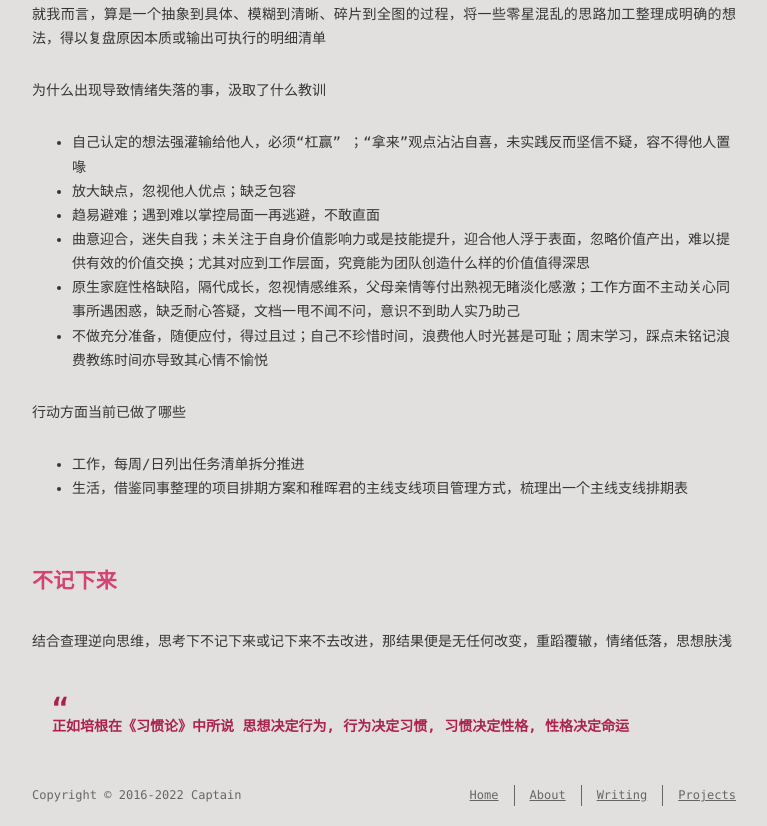
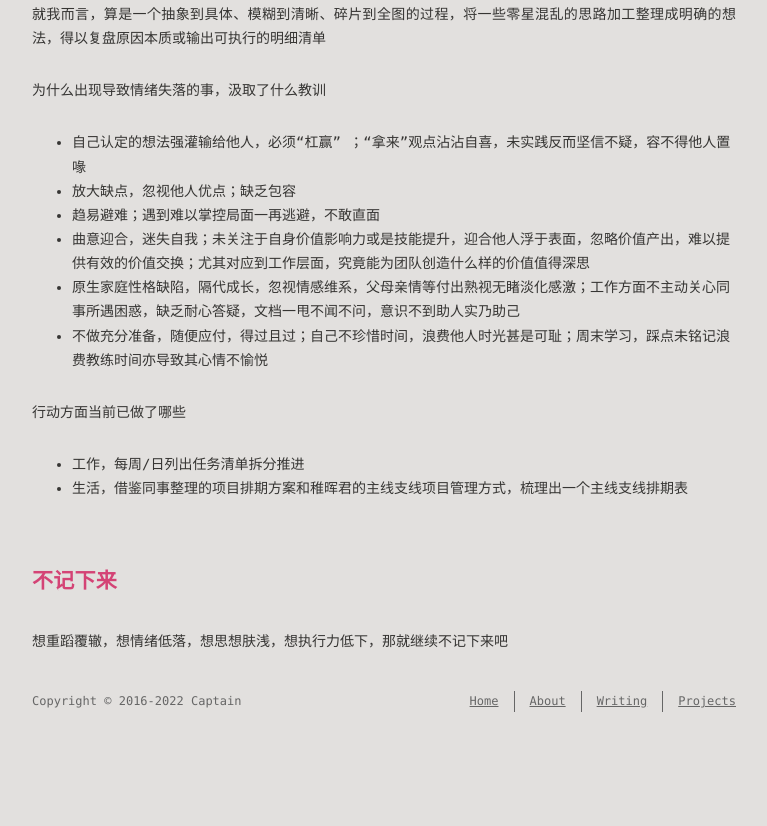
Before and after one commit to keatingnobug/keatingnobug.github.io, a plain HTML site: page 2022/10/25/记记记记记下来/index.html in a window 1280 px wide. Shown: the part 521-1347 px from the top of the page, without its empty margins (256-1023 px from the left). After the commit the page ends 1253 px from the top, so only its background shows below. Drawn offline with nearby package versions, Linux system fonts and the light colour scheme; some packages are replaced by stand-ins of ours; a script that the page names is missing; a web font is replaced by a local one.

Commit message:
Site updated: 2022-10-26 00:33:50

```diff
--- a/2022/10/25/记记记记记下来/index.html
+++ b/2022/10/25/记记记记记下来/index.html
@@ -14,7 +14,7 @@
 <meta property="og:description" content="记下来今日听读周岭《认知驱动》，一扫浮躁焦虑之感且茅塞顿开；最近二三周心情失落，选择在日记记录下莽撞的想法，但这仅仅是为了宣泄以及清空，而未真正去思考为什么发生了这样的事，在事情中汲取了哪些教训 作者提及写下来的力量  情绪调节；让负面情绪得到缓冲，从而逐步恢复理智，不被情绪束缚做出冲动行为； 专注聚焦；在游离状态下通过写下来的方式快速切入当前任务 行动发动机；预则立不预则废，清单承诺，前后一致推">
 <meta property="og:locale" content="en_US">
 <meta property="article:published_time" content="2022-10-25T15:22:25.000Z">
-<meta property="article:modified_time" content="2022-10-25T16:31:53.492Z">
+<meta property="article:modified_time" content="2022-10-25T16:33:41.810Z">
 <meta property="article:author" content="Captain">
 <meta name="twitter:card" content="summary">
 
@@ -166,10 +166,7 @@
 <li>工作，每周/日列出任务清单拆分推进</li>
 <li>生活，借鉴同事整理的项目排期方案和稚晖君的主线支线项目管理方式，梳理出一个主线支线排期表</li>
 </ul>
-<h1 id="不记下来"><a href="#不记下来" class="headerlink" title="不记下来"></a>不记下来</h1><p>结合查理逆向思维，思考下不记下来或记下来不去改进，那结果便是无任何改变，重蹈覆辙，情绪低落，思想肤浅</p>
-<blockquote>
-<p>正如培根在《习惯论》中所说 思想决定行为, 行为决定习惯, 习惯决定性格, 性格决定命运  </p>
-</blockquote>
+<h1 id="不记下来"><a href="#不记下来" class="headerlink" title="不记下来"></a>不记下来</h1><p>想重蹈覆辙，想情绪低落，想思想肤浅，想执行力低下，那就继续不记下来吧</p>
 
   </div>
 </article>
```
